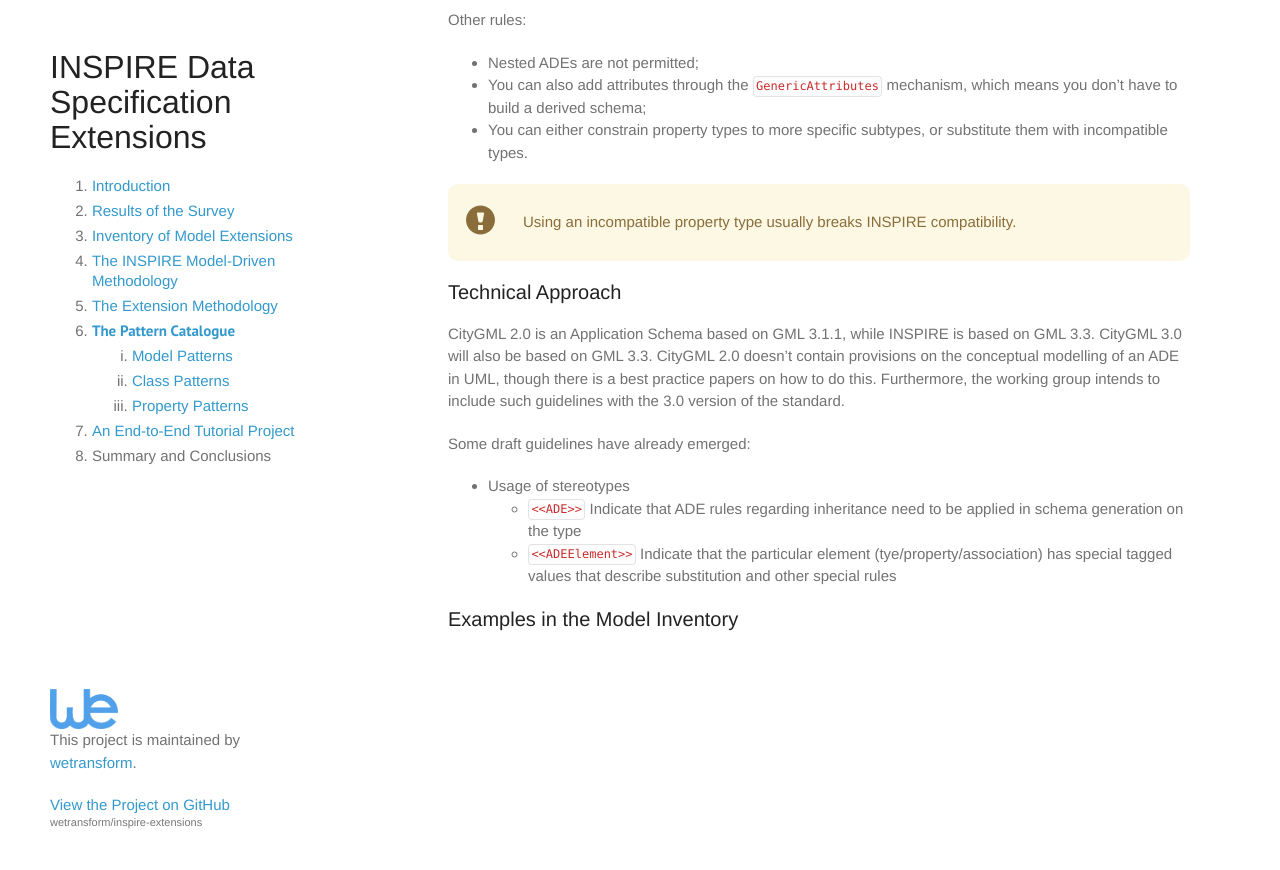
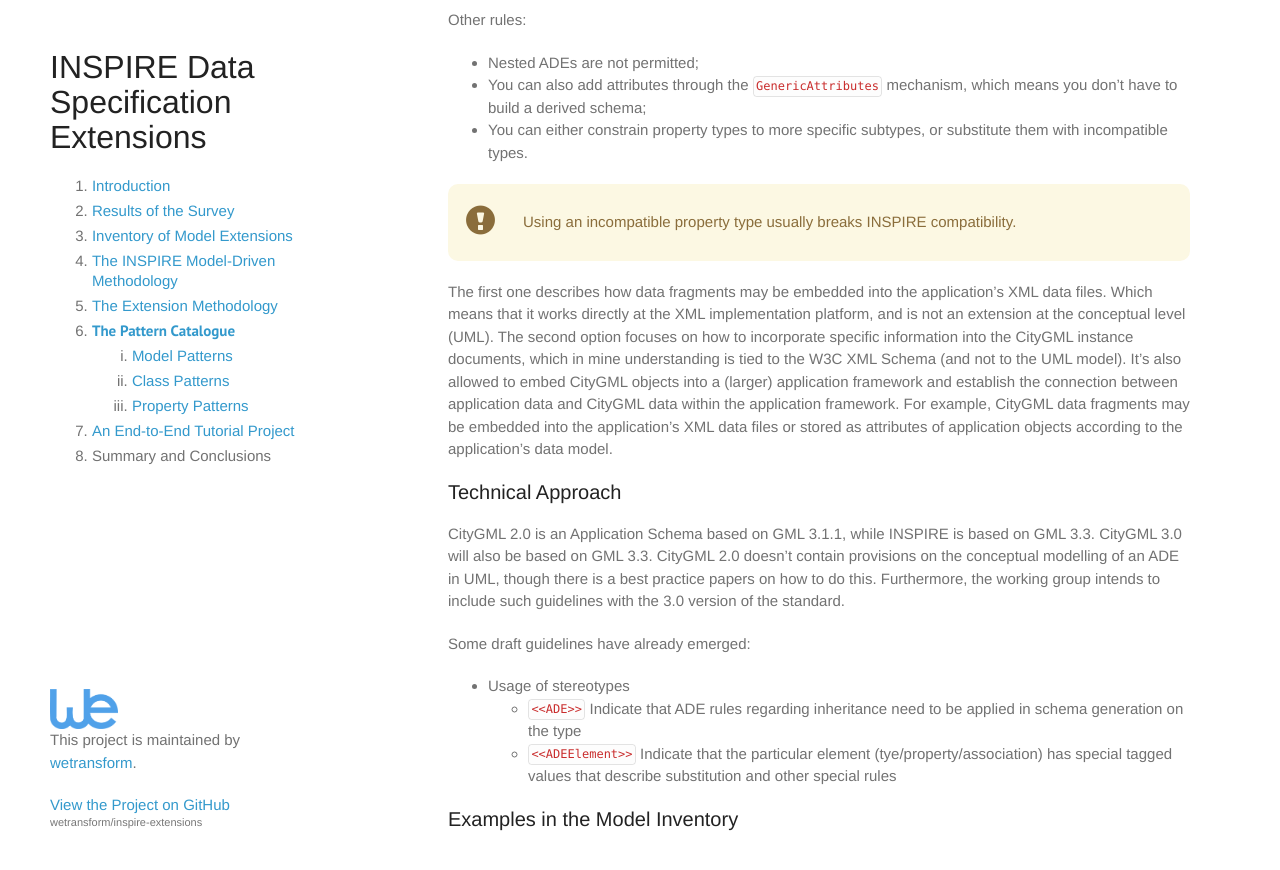
Before and after one commit to wetransform/inspire-extensions, a Jekyll site: the page built from patterns/_posts/2016-06-17-citygml-ade.markdown, in a window 1280 px wide and 900 px high, scrolled down 730 px. Shown: the top 870 px of the window. Built offline with Jekyll 4.4.1, drawn with Linux system fonts in a browser that asks for light colours; some web fonts are replaced.

Commit message:
updated patterns according to expert input

```diff
--- a/patterns/_posts/2016-06-03-inheritance.markdown
+++ b/patterns/_posts/2016-06-03-inheritance.markdown
@@ -17,6 +17,12 @@ permalink:         /:categories/:title.html
 Inheritance is a mechanism for reuse of software components, be it structure or behaviour. In object-oriented designs such as INSPIRE, inheritance is when a child class is based on a parent class. The child class inherits all the properties and methods from the parent class, which makes the child class usually interoperable to the target class. A child class can also override behaviour and in some cases structure of the parent class, making it at least partially incompatible to the parent class.
 
 Inheritance establishes a clear hierarchy, which can be many levels deep. The parent class can have a grand-parent class, which can have a great-grand-parent class. All parents and further ancestors together are called *superclasses* of a class, while all children and grandchildren and further descendants are called *subclasses*. In INSPIRE GML, we have inheritance hierarchies up to eight levels deep. As a consequence, when we create a new class that inherits from an INSPIRE class, it will inherit every property defined on one of those superclasses.
+
+### Variant: Redefine
+
+`Redefine` is a special type of inheritance, where properties of the supertype can be modified in the subtype. You can use `Redefine` to rename properties, e.g. to translate them from English to your native language. It's also possible to change the type of a property, e.g. from a `Point` to a `MultiPoint`.
+
+We recommend not to use `Redefine`, as current implementation platforms can't make use of the redefine information. As a result, interoperability is reduced.
 
 ## Structure
 
--- a/patterns/_posts/2016-06-03-multiple-inheritance.markdown
+++ b/patterns/_posts/2016-06-03-multiple-inheritance.markdown
@@ -17,6 +17,12 @@ permalink:         /:categories/:title.html
 In multiple inheritance, the class we design is composed of properties of multiple other classes. In multiple inheritance, there is no clear inheritance hierarchy anymore, which may lead to conflicting concepts. Therefore multiple inheritance is not recommended, however there are several mechanisms for multiple inheritance, one of which is called *Mixin*, that are useful. Each mixin is a collection of methods or properties that can be injected into the new class. Mixins are typically narrow in scope and not meant to be extended by themselves.
 
 In INSPIRE, we can use mixins to reuse both INSPIRE specifications and local specifications, and to make sure our new class is syntactically compatible to both.
+
+### Variant: Realization
+
+`Realization` is a fine-grained type of (multiple) inheritance, where one set of classes represents a specification and another set of classes represents the implementation of that specification. We often use `Realization` to specify a set of operations, which multiple implementations realize. A single implementing class can thus realize a subset of an INSPIRE class. This type of association will not create an INSPIRE compliant model, but will be useful when the extended model has stronger semantics than the INSPIRE class that is realized.
+
+We recommend to limit usage of this type of inheritance, as the `Realization` association is mostly used for the modelling of behaviour, not of structure.
 
 ## Structure
 
--- a/patterns/_posts/2016-06-17-citygml-ade.markdown
+++ b/patterns/_posts/2016-06-17-citygml-ade.markdown
@@ -37,6 +37,8 @@ Other rules:
     </tr>
 </table>
 
+The first one describes how data fragments may be embedded into the application’s XML data files. Which means that it works directly at the XML implementation platform, and is not an extension at the conceptual level (UML). The second option focuses on how to incorporate specific information into the CityGML instance documents, which in mine understanding is tied to the W3C XML Schema (and not to the UML model). It's also allowed to embed CityGML objects into a (larger) application framework and establish the connection between application data and CityGML data within the application framework. For example, CityGML data fragments may be embedded into the application’s XML data files or stored as attributes of application objects according to the application’s data model.
+
 ## Technical Approach
 
 CityGML 2.0 is an Application Schema based on GML 3.1.1, while INSPIRE is based on GML 3.3. CityGML 3.0 will also be based on GML 3.3. CityGML 2.0 doesn't contain provisions on the conceptual modelling of an ADE in UML, though there is a best practice papers on how to do this. Furthermore, the working group intends to include such guidelines with the 3.0 version of the standard.
```
